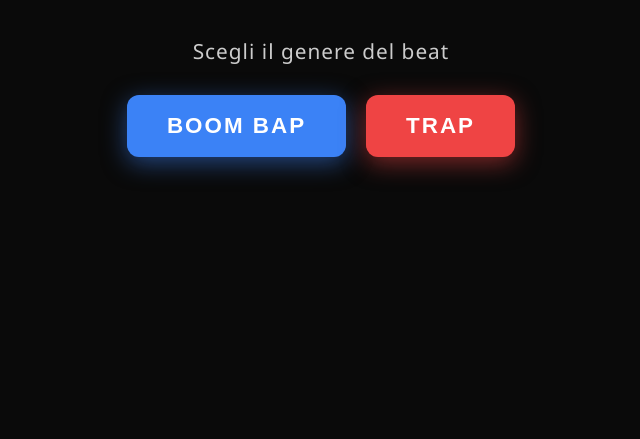
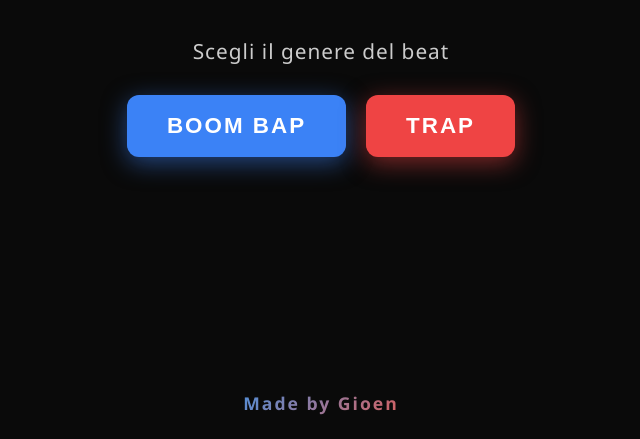
Before and after one commit to gioen31/rimamelo, a website built with Vite: page rimamelooo/index.html in a window 1280 px wide. Shown: the part 361-800 px from the top of the page, without its empty margins (319-959 px from the left). Built offline with nearby package versions, Linux system fonts and the light colour scheme.

Commit message:
aggiunta firma

```diff
--- a/rimamelooo/index.html
+++ b/rimamelooo/index.html
@@ -16,6 +16,7 @@
                 <button id="btn-boombap" class="genre-btn">Boom Bap</button>
                 <button id="btn-trap" class="genre-btn">Trap</button>
             </div>
+            <div class="signature">Made by Gioen</div>
         </div>
 
         <!-- Schermata scelta difficoltà -->
--- a/rimamelooo/styles.css
+++ b/rimamelooo/styles.css
@@ -361,3 +361,18 @@ h1 {
         font-size: clamp(8px, 3vw, 12px);
     }
 }
+
+.signature {
+    position: absolute;
+    bottom: 24px;
+    left: 50%;
+    transform: translateX(-50%);
+    font-size: 1.1rem;
+    font-weight: 600;
+    letter-spacing: 2px;
+    background: linear-gradient(135deg, #60a5fa, #f87171);
+    -webkit-background-clip: text;
+    -webkit-text-fill-color: transparent;
+    background-clip: text;
+    opacity: 0.85;
+}
```
